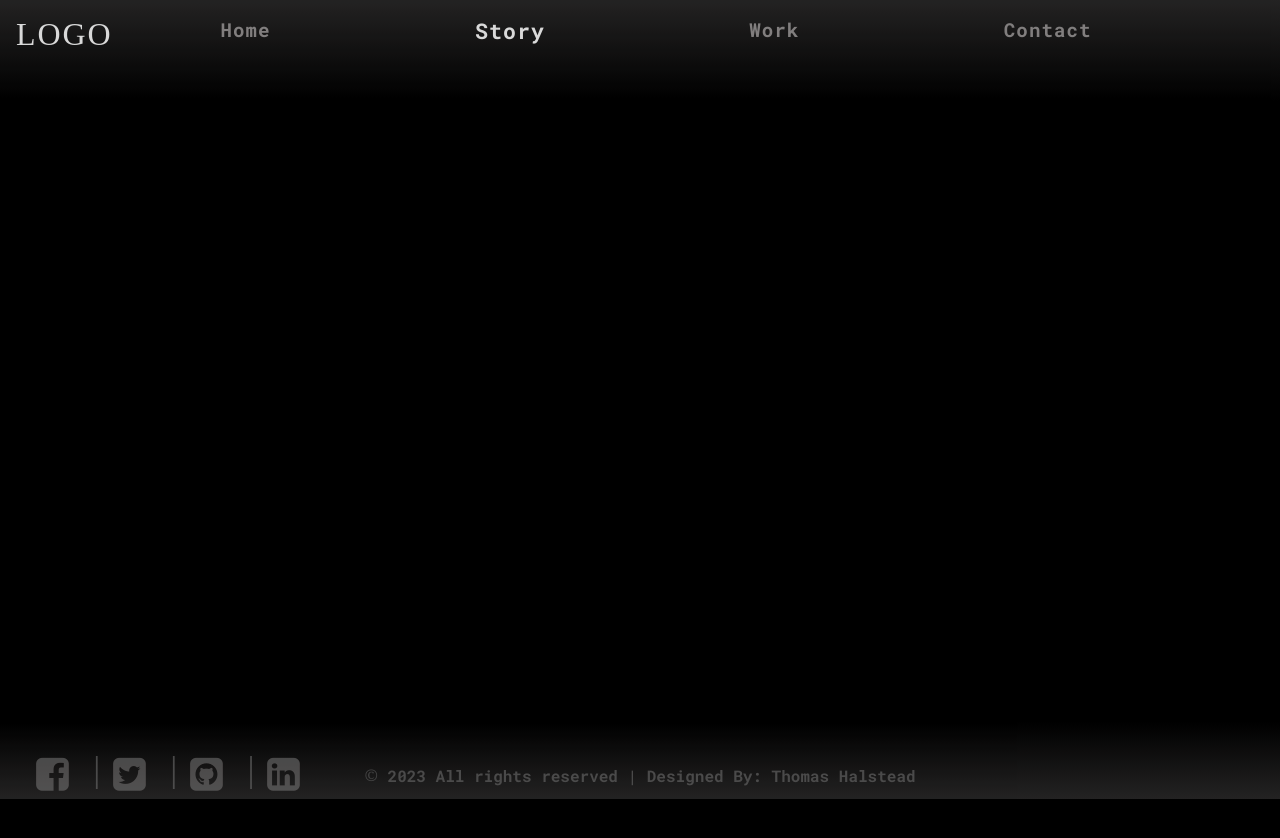
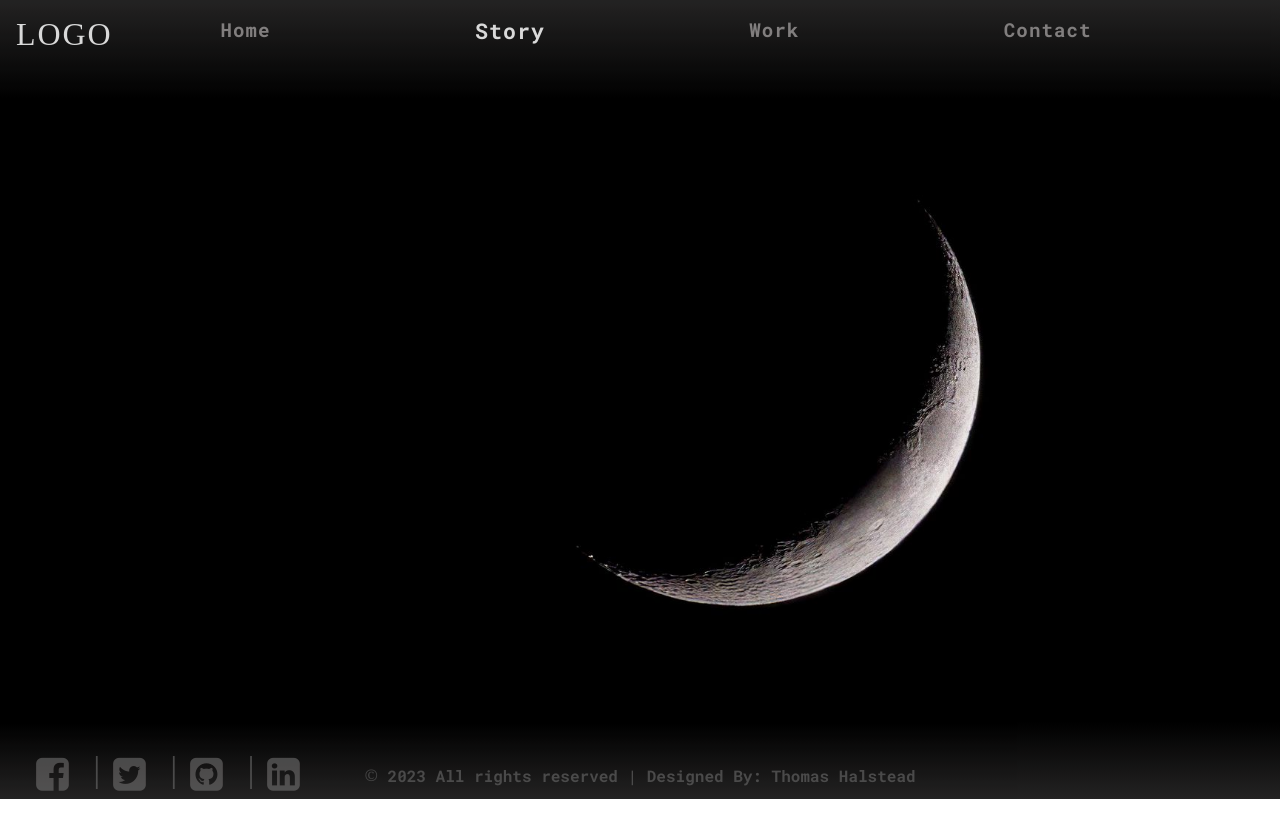
Before and after one commit to Tom-Halstead/TommHalstead.github.io, a website built with Parcel: page docs/story.html in a window 1280 px wide. Shown: the top 838 px of the page. After the commit the page ends 800 px from the top, so only its background shows below. Built offline with nearby package versions, Linux system fonts and the light colour scheme.

Commit message:
changed vw vh

```diff
--- a/docs/story.scss
+++ b/docs/story.scss
@@ -19,10 +19,8 @@
 
 body {
   background-image: url("./crescentmoon.jpg");
-  // max-height: 100vw;
+  max-height: 100vh;
   max-width: 100vw;
-  height: 200vw;
-  // min-height: 100vh;
   background-size: cover;
   background-position: center;
   background-repeat: no-repeat;
```
Also changed, not shown: docs/story.css, 1 other file.
